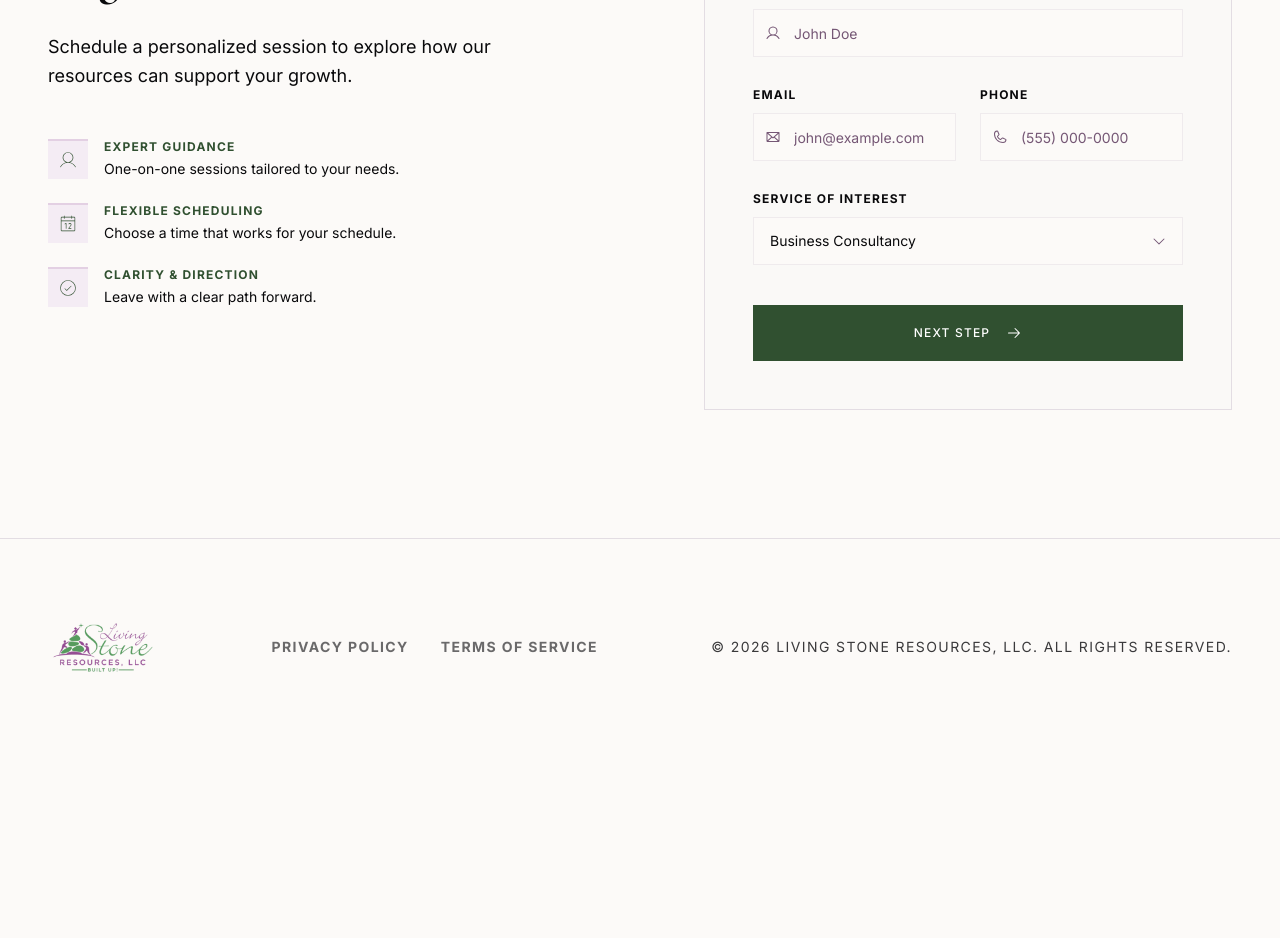
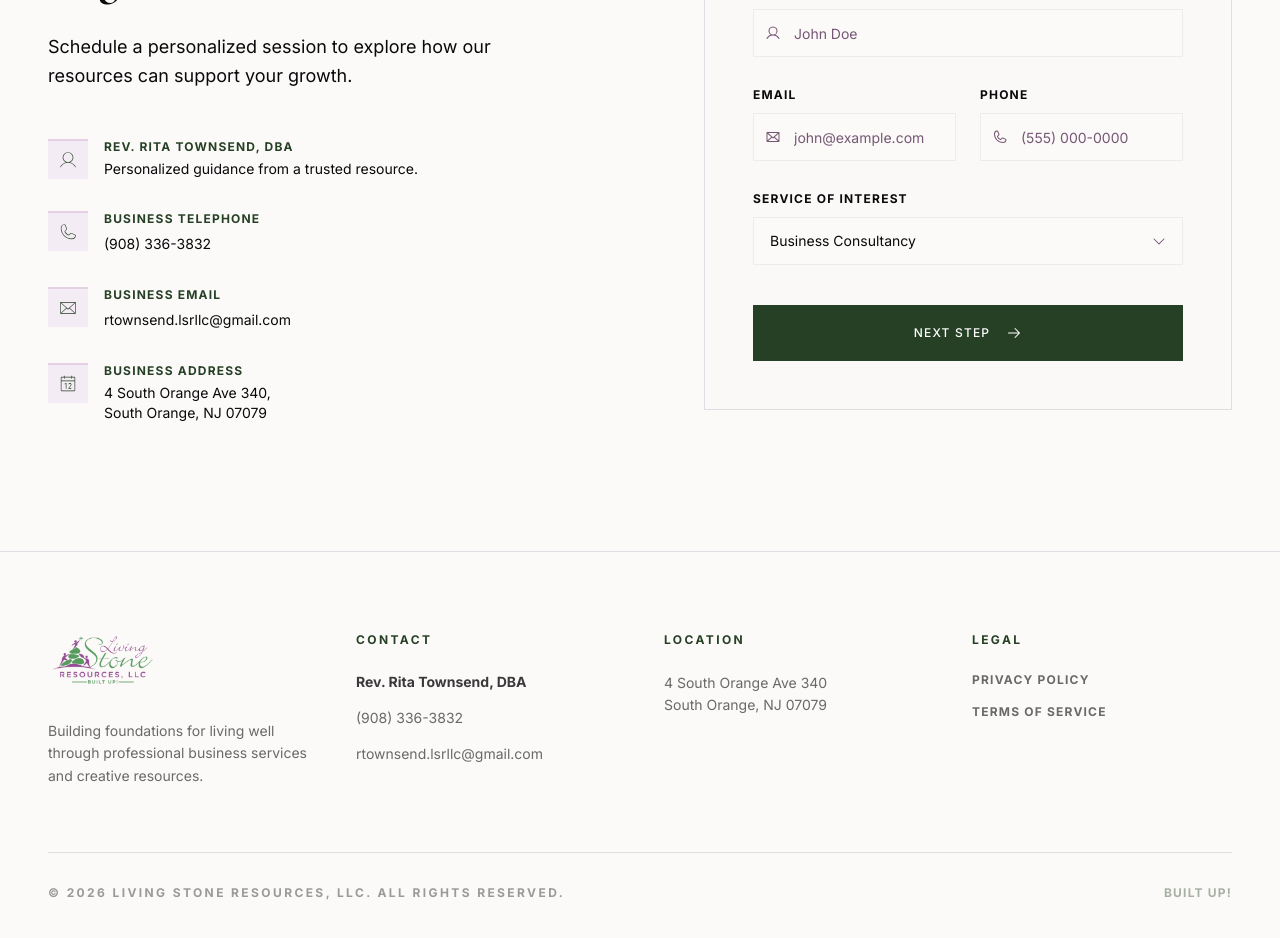
Before and after one commit to LucasMatthew1/Living-Stone-Resources--LLC, a React (Vite) app: page /contact in a window 1280 px wide. Shown: the part 760-1698 px from the top of the page. Before the commit the page ends 1515 px from the top, so only its background shows below. Built offline with nearby package versions, Linux system fonts and the light colour scheme.

Commit message:
Added contact info, updated copy

```diff
--- a/src/components/ContactSections.tsx
+++ b/src/components/ContactSections.tsx
@@ -86,14 +86,32 @@ export function ContactSection() {
               Schedule a personalized session to explore how our resources can support your growth.
             </p>
 
-            <div className="space-y-6 text-foreground">
+            <div className="space-y-8 text-foreground">
               <div className="flex gap-4">
                 <div className="w-10 h-10 bg-secondary flex items-center justify-center flex-shrink-0 border-t-2 border-brand-purple/20">
                   <User weight="thin" className="w-5 h-5 text-primary" />
                 </div>
                 <div>
-                  <p className="text-xs font-bold uppercase tracking-widest text-primary mb-1">Expert Guidance</p>
-                  <p className="font-sans text-sm">One-on-one sessions tailored to your needs.</p>
+                  <p className="text-xs font-bold uppercase tracking-widest text-primary mb-1">Rev. Rita Townsend, DBA</p>
+                  <p className="font-sans text-sm">Personalized guidance from a trusted resource.</p>
+                </div>
+              </div>
+              <div className="flex gap-4">
+                <div className="w-10 h-10 bg-secondary flex items-center justify-center flex-shrink-0 border-t-2 border-brand-purple/20">
+                  <Phone weight="thin" className="w-5 h-5 text-primary" />
+                </div>
+                <div>
+                  <p className="text-xs font-bold uppercase tracking-widest text-primary mb-1">Business Telephone</p>
+                  <a href="tel:9083363832" className="font-sans text-sm hover:text-primary transition-colors">(908) 336-3832</a>
+                </div>
+              </div>
+              <div className="flex gap-4">
+                <div className="w-10 h-10 bg-secondary flex items-center justify-center flex-shrink-0 border-t-2 border-brand-purple/20">
+                  <Envelope weight="thin" className="w-5 h-5 text-primary" />
+                </div>
+                <div>
+                  <p className="text-xs font-bold uppercase tracking-widest text-primary mb-1">Business Email</p>
+                  <a href="mailto:rtownsend.lsrllc@gmail.com" className="font-sans text-sm hover:text-primary transition-colors">rtownsend.lsrllc@gmail.com</a>
                 </div>
               </div>
               <div className="flex gap-4">
@@ -101,17 +119,8 @@ export function ContactSection() {
                   <Calendar weight="thin" className="w-5 h-5 text-primary" />
                 </div>
                 <div>
-                  <p className="text-xs font-bold uppercase tracking-widest text-primary mb-1">Flexible Scheduling</p>
-                  <p className="font-sans text-sm">Choose a time that works for your schedule.</p>
-                </div>
-              </div>
-              <div className="flex gap-4">
-                <div className="w-10 h-10 bg-secondary flex items-center justify-center flex-shrink-0 border-t-2 border-brand-purple/20">
-                  <CheckCircle weight="thin" className="w-5 h-5 text-primary" />
-                </div>
-                <div>
-                  <p className="text-xs font-bold uppercase tracking-widest text-primary mb-1">Clarity & Direction</p>
-                  <p className="font-sans text-sm">Leave with a clear path forward.</p>
+                  <p className="text-xs font-bold uppercase tracking-widest text-primary mb-1">Business Address</p>
+                  <p className="font-sans text-sm">4 South Orange Ave 340, <br />South Orange, NJ 07079</p>
                 </div>
               </div>
             </div>
@@ -294,23 +303,53 @@ export function Footer() {
   return (
     <footer className="bg-background border-t border-border py-20">
       <Container>
-        <div className="flex flex-col md:flex-row justify-between items-center gap-12">
-          <a href="/" className="flex items-center group">
+        <div className="grid grid-cols-1 md:grid-cols-2 lg:grid-cols-4 gap-12 mb-16">
+          <div className="lg:col-span-1">
+            <a href="/" className="flex items-center group mb-8">
               <img
                 src="/assets/image-removebg-preview-c8898cc857e1.png"
                 alt="Living Stone Resources"
                 className="h-14 w-auto object-contain transition-transform group-hover:scale-105"
               />
             </a>
-
-          <div className="flex gap-8 text-sm font-sans font-bold uppercase tracking-widest text-foreground/60">
-            <a href="#" className="hover:text-foreground transition-colors">Privacy Policy</a>
-            <a href="#" className="hover:text-foreground transition-colors">Terms of Service</a>
+            <p className="text-sm text-foreground/60 leading-relaxed max-w-xs">
+              Building foundations for living well through professional business services and creative resources.
+            </p>
           </div>
 
-          <p className="text-sm font-sans tracking-widest uppercase text-foreground/80">
+          <div>
+            <h4 className="text-xs font-bold uppercase tracking-[0.2em] text-primary mb-6">Contact</h4>
+            <div className="space-y-4 text-sm">
+              <p className="text-foreground/80 font-bold">Rev. Rita Townsend, DBA</p>
+              <a href="tel:9083363832" className="block text-foreground/60 hover:text-primary transition-colors">(908) 336-3832</a>
+              <a href="mailto:rtownsend.lsrllc@gmail.com" className="block text-foreground/60 hover:text-primary transition-colors">rtownsend.lsrllc@gmail.com</a>
+            </div>
+          </div>
+
+          <div>
+            <h4 className="text-xs font-bold uppercase tracking-[0.2em] text-primary mb-6">Location</h4>
+            <address className="not-italic text-sm text-foreground/60 leading-relaxed">
+              4 South Orange Ave 340<br />
+              South Orange, NJ 07079
+            </address>
+          </div>
+
+          <div>
+            <h4 className="text-xs font-bold uppercase tracking-[0.2em] text-primary mb-6">Legal</h4>
+            <div className="space-y-4 text-sm">
+              <a href="#" className="block text-foreground/60 hover:text-primary transition-colors uppercase tracking-widest text-xs font-bold">Privacy Policy</a>
+              <a href="#" className="block text-foreground/60 hover:text-primary transition-colors uppercase tracking-widest text-xs font-bold">Terms of Service</a>
+            </div>
+          </div>
+        </div>
+
+        <div className="pt-8 border-t border-border flex flex-col md:flex-row justify-between items-center gap-6">
+          <p className="text-xs font-sans tracking-[0.2em] uppercase text-foreground/40 font-bold">
             © {new Date().getFullYear()} Living Stone Resources, LLC. All rights reserved.
           </p>
+          <div className="flex gap-6">
+            <span className="text-xs font-bold uppercase tracking-widest text-primary/40">Built Up!</span>
+          </div>
         </div>
       </Container>
     </footer>
--- a/src/components/EditorialSections.tsx
+++ b/src/components/EditorialSections.tsx
@@ -54,7 +54,7 @@ export function ClothingFeature() {
       >
         {/* Intro Slide */}
         <div className="flex-shrink-0 w-full md:w-[60vw] lg:w-[40vw] max-w-[calc(100vw-3rem)]">
-          <span className="text-primary-foreground/60 text-xs font-sans font-bold tracking-[0.2em] uppercase mb-8 block">
+          <span className="text-primary-foreground/90 text-xs font-sans font-bold tracking-[0.2em] uppercase mb-8 block">
             Unique Woven Clothing
           </span>
           <h2 className="text-4xl md:text-7xl lg:text-8xl font-display font-bold mb-12 leading-[0.9]">
@@ -64,7 +64,7 @@ export function ClothingFeature() {
           <p className="text-lg md:text-xl text-primary-foreground/70 mb-12 leading-relaxed max-w-md">
             Discover unique woven clothing created for people who appreciate individuality, texture, craftsmanship, and style.
           </p>
-          <Button variant="outline" size="lg" className="border-primary-foreground/20 text-primary-foreground hover:bg-primary-foreground/10 group">
+          <Button variant="outline" size="lg" className="border-primary-foreground/60 text-primary-foreground hover:bg-primary-foreground/10 group">
             Explore the Collection
             <ArrowRight className="ml-2 group-hover:translate-x-1 transition-transform" />
           </Button>
@@ -126,7 +126,7 @@ export function BeautyFeature() {
             transition={{ duration: 1, delay: 0.3 }}
             className="lg:w-1/2"
           >
-            <span className="text-primary/60 text-xs font-sans font-bold tracking-[0.2em] uppercase mb-6 block">
+            <span className="text-primary text-xs font-sans font-bold tracking-[0.2em] uppercase mb-6 block">
               Beauty Consultancy
             </span>
             <h2 className="text-4xl md:text-5xl font-display font-bold mb-8 leading-tight text-foreground">
--- a/src/components/FeatureSections.tsx
+++ b/src/components/FeatureSections.tsx
@@ -67,19 +67,19 @@ export function BookkeepingFeature() {
               Know Your Numbers. Build With Confidence.
             </h2>
             <p className="text-lg text-foreground/80 mb-12 leading-relaxed">
-              Good bookkeeping provides the organization businesses need to understand their financial activity and stay on top of their records.
+              Good bookkeeping provides the organization businesses need to understand their financial activity and stay on top of their records for sound decisions. Our services go beyond tracking expenses; we provide the financial clarity required to make informed choices that drive sustainable growth.
             </p>
 
             <div className="grid grid-cols-2 gap-8 mb-12">
               {[
-                "Organized records",
-                "Financial clarity",
-                "Business organization",
-                "Reporting"
+                "Informed Growth Decisions",
+                "Strategic Data Clarity",
+                "Growth-Focused Reporting",
+                "Sound Financial Foundation"
               ].map((item, i) => (
                 <div key={item} className="flex items-center gap-3">
                   <div className="w-2 h-2 bg-brand-purple/40" />
-                  <span className="font-sans font-medium text-foreground/80">{item}</span>
+                  <span className="font-sans font-bold text-foreground/80 text-xs uppercase tracking-[0.2em]">{item}</span>
                 </div>
               ))}
             </div>
--- a/src/components/ProcessSections.tsx
+++ b/src/components/ProcessSections.tsx
@@ -68,7 +68,7 @@ export function WhyUs() {
               transition={{ duration: 0.6, delay: i * 0.1 }}
               className="relative"
             >
-              <span className="text-brand-purple/10 text-6xl md:text-7xl lg:text-8xl font-display font-bold absolute -top-12 left-0 md:-left-6 z-0 select-none hidden md:block">
+              <span className="text-brand-purple/20 text-6xl md:text-7xl lg:text-8xl font-display font-bold absolute -top-12 left-0 md:-left-6 z-0 select-none hidden md:block">
                 {point.num}
               </span>
               <div className="relative z-10">
--- a/src/components/Testimonials.tsx
+++ b/src/components/Testimonials.tsx
@@ -86,7 +86,7 @@ export function Testimonials() {
           <div className="absolute inset-y-0 left-0 w-32 bg-gradient-to-r from-secondary/30 to-transparent z-10" />
           <div className="absolute inset-y-0 right-0 w-32 bg-gradient-to-l from-secondary/30 to-transparent z-10" />
 
-          <div className="flex overflow-hidden group">
+          <div className="flex overflow-hidden group px-12">
             <div
               className={cn(
                 "flex whitespace-nowrap gap-20 items-center",
@@ -96,7 +96,7 @@ export function Testimonials() {
               {[...logos, ...logos, ...logos].map((logo, i) => (
                 <span
                   key={i}
-                  className="text-3xl md:text-5xl font-display font-bold text-foreground/20 uppercase tracking-[0.2em] select-none hover:text-brand-purple transition-colors"
+                  className="text-3xl md:text-5xl font-display font-bold text-foreground/60 uppercase tracking-[0.2em] select-none hover:text-brand-purple transition-colors"
                 >
                   {logo}
                 </span>
--- a/src/globals.css
+++ b/src/globals.css
@@ -16,7 +16,7 @@
     --popover: 40 33% 98%;
     --popover-foreground: 240 10% 4%;
 
-    --primary: 120 25% 25%; /* Darkened for better contrast on cream */
+    --primary: 120 25% 20%; /* Darker green for high contrast */
     --primary-foreground: 0 0% 100%;
 
     --secondary: 300 25% 94%; /* Slightly more purply-cream */
--- a/src/pages/About.tsx
+++ b/src/pages/About.tsx
@@ -80,11 +80,11 @@ export default function About() {
                 <div className="grid grid-cols-2 gap-8 pt-8 border-t border-border">
                   <div>
                     <span className="text-3xl font-display font-bold block mb-2 text-primary">10+</span>
-                    <span className="text-xs uppercase tracking-widest text-primary/60 font-bold">Years Experience</span>
+                    <span className="text-xs uppercase tracking-widest text-primary font-bold">Years Experience</span>
                   </div>
                   <div>
                     <span className="text-3xl font-display font-bold block mb-2 text-primary">500+</span>
-                    <span className="text-xs uppercase tracking-widest text-primary/60 font-bold">Clients Built Up</span>
+                    <span className="text-xs uppercase tracking-widest text-primary font-bold">Clients Built Up</span>
                   </div>
                 </div>
               </div>
```
Also changed, not shown: .webura/app-memory.json, .webura/design-pipeline-state.json. Lines whose indentation alone changed are shown as unchanged.
